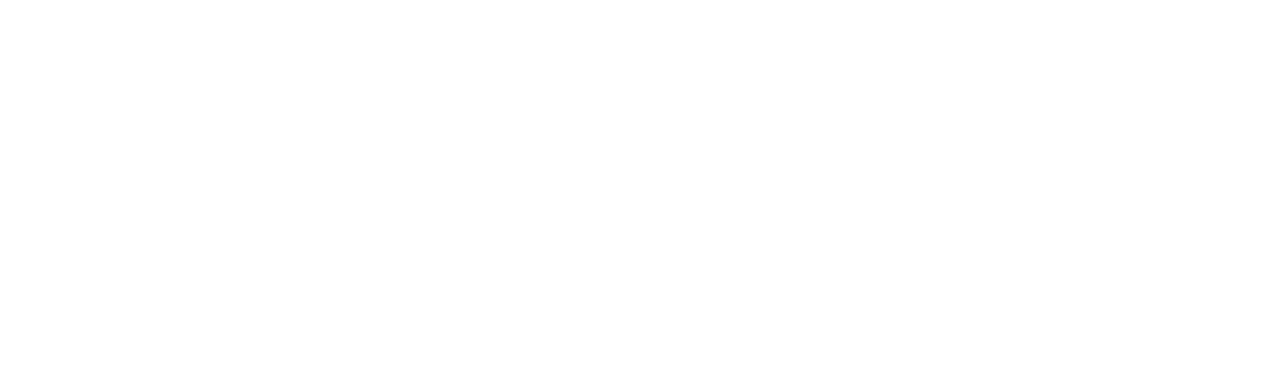
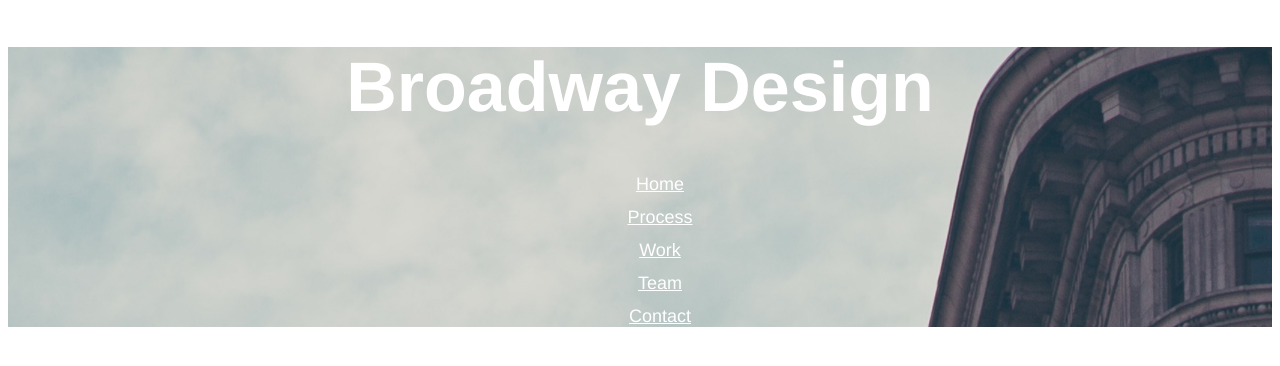
Before and after one commit to JerryBaboona/broadway, a plain HTML site: page index.html in a window 1280 px wide. Drawn offline with Linux system fonts and the light colour scheme.

Commit message:
Add top banner, header and styling

```diff
--- a/index.html
+++ b/index.html
@@ -6,6 +6,17 @@
     <title>Broadway | Design Studio</title>
   </head>
   <body>
-
+    <div id="top-banner">
+      <h1>Broadway Design</h1>
+      <nav>
+        <ul>
+          <li><a href="#">Home</a></li>
+          <li><a href="#">Process</a></li>
+          <li><a href="#">Work</a></li>
+          <li><a href="#">Team</a></li>
+          <li><a href="#">Contact</a></li>
+        </ul>
+      </nav>
+    </div>
   </body>
 </html>
--- a/resources/css/style.css
+++ b/resources/css/style.css
@@ -0,0 +1,32 @@
+/*Body styling*/
+body {
+  font-family: Helvetica;
+  color: #FFFFFF;
+  text-align: center;
+}
+
+/*Top banner styling*/
+#top-banner {
+  background-image: url("../images/the-flatiron-building.png");
+}
+
+/*Header styling*/
+h1 {
+  font-size: 70px;
+  font-weight: bold;
+}
+
+/*Navigation list styling*/
+ul {
+  list-style-type: none;
+  font-size: 18px;
+}
+
+li {
+  margin: 12px;
+}
+
+a {
+  color: #FFFFFF;
+  padding: 2px;
+}
```
Also changed, not shown: resources/images/the-flatiron-building.png (added).
